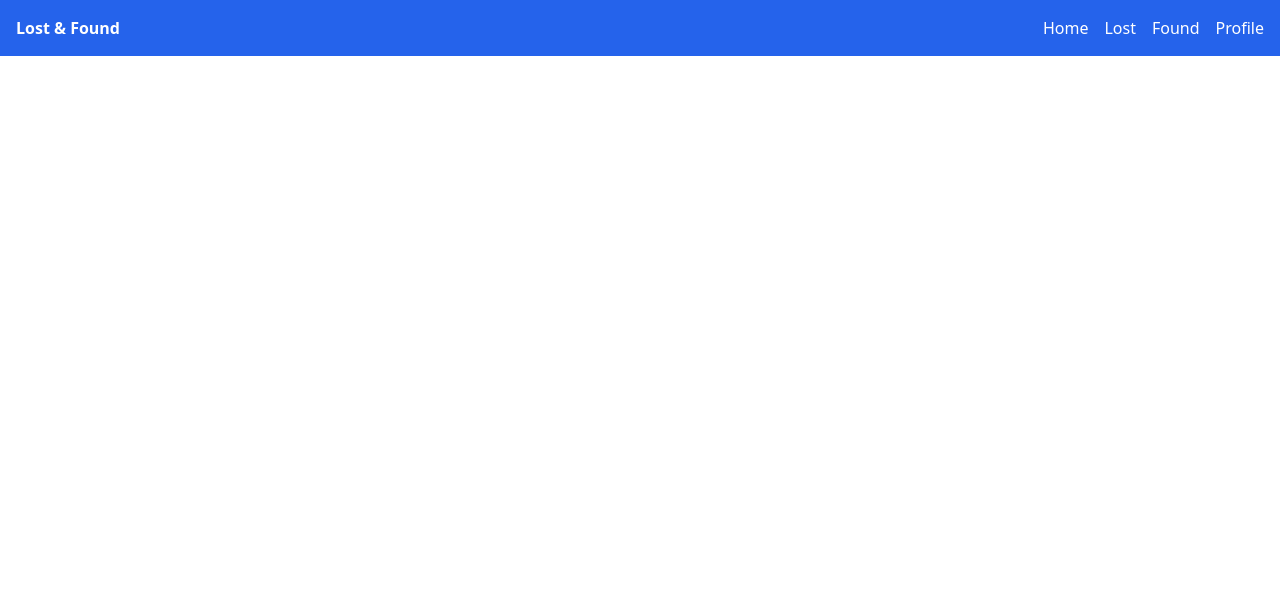
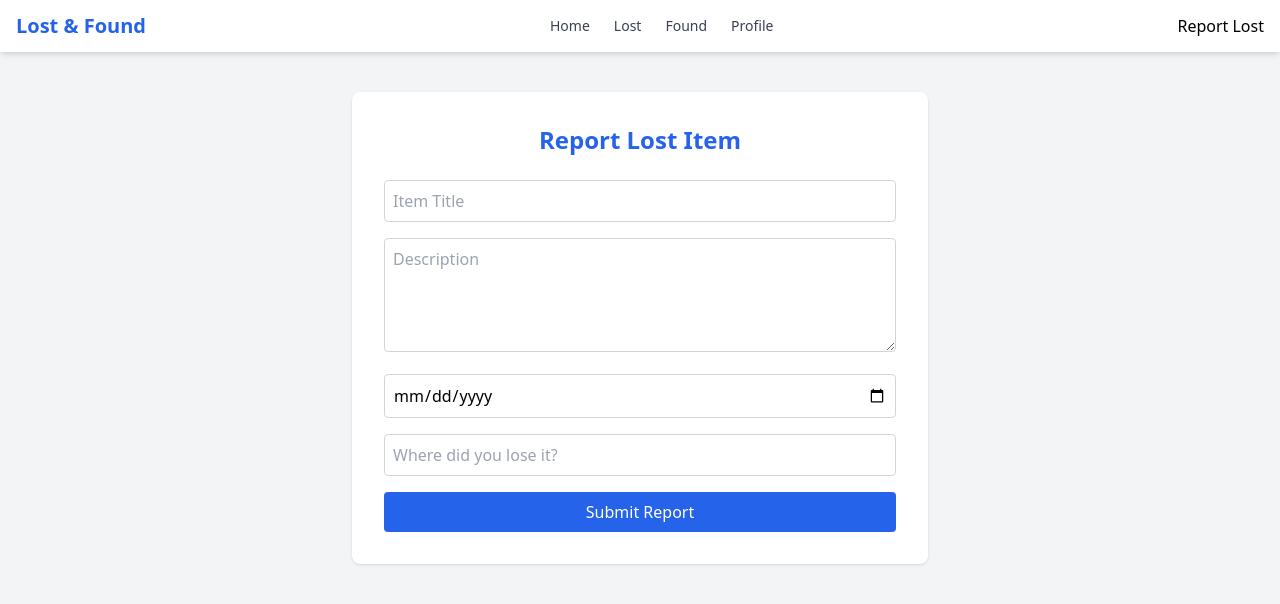
Before and after one commit to Gevindu-Piyawansha/lost-and-found-react-front-end, a React (Create React App) app: page /report-lost in a window 1280 px wide. Shown: the top 604 px of the page. Built offline with nearby package versions, Linux system fonts and the light colour scheme.

Commit message:
Add Report Lost Item form and route

```diff
--- a/src/App.tsx
+++ b/src/App.tsx
@@ -7,6 +7,8 @@ import FoundItems from './pages/FoundItems';
 import ItemDetails from './pages/ItemDetails';
 import Profile from './pages/Profile';
 import Navbar from './components/Navbar';
+import ReportLostItem from './pages/ReportLostItem';
+
 
 function App() {
   return (
@@ -20,6 +22,8 @@ function App() {
         <Route path="/profile" element={<Profile />} />
         <Route path="/signin" element={<SignIn />} />
         <Route path="/signup" element={<SignUp />} />
+        <Route path="/report-lost" element={<ReportLostItem />} />
+
       </Routes>
     </Router>
   );
--- a/src/components/Navbar.tsx
+++ b/src/components/Navbar.tsx
@@ -2,13 +2,19 @@ import { Link } from 'react-router-dom';
 
 const Navbar = () => {
     return (
-        <nav className="bg-blue-600 p-4 text-white flex justify-between">
-            <div className="font-bold">Lost & Found</div>
-            <div className="space-x-4">
-                <Link to="/" className="hover:underline">Home</Link>
-                <Link to="/lost" className="hover:underline">Lost</Link>
-                <Link to="/found" className="hover:underline">Found</Link>
-                <Link to="/profile" className="hover:underline">Profile</Link>
+        <nav className="bg-white shadow-md sticky top-0 z-50">
+            <div className="max-w-7xl mx-auto px-4 py-3 flex justify-between items-center">
+                <div className="text-xl font-bold text-blue-600">Lost & Found</div>
+                <div className="space-x-6 text-sm font-medium">
+                    <Link to="/" className="text-gray-700 hover:text-blue-500">Home</Link>
+                    <Link to="/lost" className="text-gray-700 hover:text-blue-500">Lost</Link>
+                    <Link to="/found" className="text-gray-700 hover:text-blue-500">Found</Link>
+                    <Link to="/profile" className="text-gray-700 hover:text-blue-500">Profile</Link>
+                </div>
+                <Link to="/report-lost" className="hover:text-blue-500">
+                    Report Lost
+                </Link>
+
             </div>
         </nav>
     );
--- a/src/pages/Home.tsx
+++ b/src/pages/Home.tsx
@@ -1,4 +1,29 @@
-const Home = () => (
-    <div className="p-4 text-center text-2xl font-bold">Welcome to Lost & Found</div>
-);
+const Home = () => {
+  return (
+    <div className="min-h-[calc(100vh-64px)] flex flex-col justify-center items-center text-center bg-gradient-to-br from-blue-50 to-white px-4">
+      <h1 className="text-4xl md:text-5xl font-bold text-blue-700 mb-4">
+        Welcome to the Lost & Found System
+      </h1>
+      <p className="text-gray-600 max-w-xl text-lg mb-8">
+        Quickly report or recover lost and found items within your educational institute.
+        Stay organized, stay connected.
+      </p>
+      <div className="flex gap-4">
+        <a
+          href="/lost"
+          className="px-6 py-3 bg-blue-600 text-white rounded-lg shadow hover:bg-blue-700 transition"
+        >
+          View Lost Items
+        </a>
+        <a
+          href="/found"
+          className="px-6 py-3 bg-green-500 text-white rounded-lg shadow hover:bg-green-600 transition"
+        >
+          View Found Items
+        </a>
+      </div>
+    </div>
+  );
+};
+
 export default Home;
--- a/src/pages/LostItems.tsx
+++ b/src/pages/LostItems.tsx
@@ -1,5 +1,48 @@
 const LostItems = () => {
-    return <div className="p-4 text-xl text-center">Lost Items Page</div>;
+  // Placeholder item list
+  const lostItems = [
+    {
+      id: 1,
+      title: 'Black Backpack',
+      description: 'Lost near cafeteria on May 21. Contains books and charger.',
+      date: '2025-05-21',
+    },
+    {
+      id: 2,
+      title: 'Student ID Card',
+      description: 'Name: John Doe. Lost in library.',
+      date: '2025-05-20',
+    },
+    {
+      id: 3,
+      title: 'Blue Umbrella',
+      description: 'Left in lecture hall A1 after class.',
+      date: '2025-05-19',
+    },
+  ];
+
+  return (
+    <div className="min-h-screen bg-gray-50 py-10 px-4 md:px-8">
+      <h2 className="text-3xl font-bold text-blue-600 mb-6 text-center">
+        Lost Items
+      </h2>
+      <div className="grid grid-cols-1 md:grid-cols-2 lg:grid-cols-3 gap-6 max-w-7xl mx-auto">
+        {lostItems.map((item) => (
+          <div key={item.id} className="bg-white shadow rounded-lg p-6 hover:shadow-lg transition duration-300">
+            <h3 className="text-xl font-semibold text-gray-800">{item.title}</h3>
+            <p className="text-gray-600 mt-2">{item.description}</p>
+            <p className="text-sm text-gray-400 mt-4">Reported on: {item.date}</p>
+            <button
+              className="mt-4 inline-block bg-blue-500 text-white px-4 py-2 rounded hover:bg-blue-600"
+              onClick={() => alert(`View details for: ${item.title}`)}
+            >
+              View Details
+            </button>
+          </div>
+        ))}
+      </div>
+    </div>
+  );
 };
 
 export default LostItems;
--- /dev/null
+++ b/src/pages/ReportLostItem.tsx
@@ -0,0 +1,84 @@
+import { useState } from 'react';
+
+const ReportLostItem = () => {
+  const [formData, setFormData] = useState({
+    title: '',
+    description: '',
+    date: '',
+    location: '',
+  });
+
+  const [error, setError] = useState('');
+
+  const handleChange = (e: React.ChangeEvent<HTMLInputElement | HTMLTextAreaElement>) => {
+    setFormData({ ...formData, [e.target.name]: e.target.value });
+  };
+
+  const handleSubmit = (e: React.FormEvent) => {
+    e.preventDefault();
+    const { title, description, date, location } = formData;
+
+    if (!title || !description || !date || !location) {
+      setError('Please fill in all fields');
+      return;
+    }
+
+    setError('');
+    console.log('Lost item reported:', formData);
+    alert('Item reported successfully!');
+  };
+
+  return (
+    <div className="min-h-screen bg-gray-100 py-10 px-4">
+      <div className="max-w-xl mx-auto bg-white shadow p-8 rounded-lg">
+        <h2 className="text-2xl font-bold text-blue-600 mb-6 text-center">
+          Report Lost Item
+        </h2>
+
+        {error && <p className="text-red-500 mb-4">{error}</p>}
+
+        <form onSubmit={handleSubmit} className="space-y-4">
+          <input
+            type="text"
+            name="title"
+            placeholder="Item Title"
+            value={formData.title}
+            onChange={handleChange}
+            className="w-full p-2 border border-gray-300 rounded"
+          />
+          <textarea
+            name="description"
+            placeholder="Description"
+            value={formData.description}
+            onChange={handleChange}
+            rows={4}
+            className="w-full p-2 border border-gray-300 rounded"
+          />
+          <input
+            type="date"
+            name="date"
+            value={formData.date}
+            onChange={handleChange}
+            className="w-full p-2 border border-gray-300 rounded"
+          />
+          <input
+            type="text"
+            name="location"
+            placeholder="Where did you lose it?"
+            value={formData.location}
+            onChange={handleChange}
+            className="w-full p-2 border border-gray-300 rounded"
+          />
+          <button
+            type="submit"
+            className="w-full bg-blue-600 text-white py-2 rounded hover:bg-blue-700 transition"
+          >
+            Submit Report
+          </button>
+        </form>
+      </div>
+    </div>
+  );
+};
+
+export default ReportLostItem;
```
